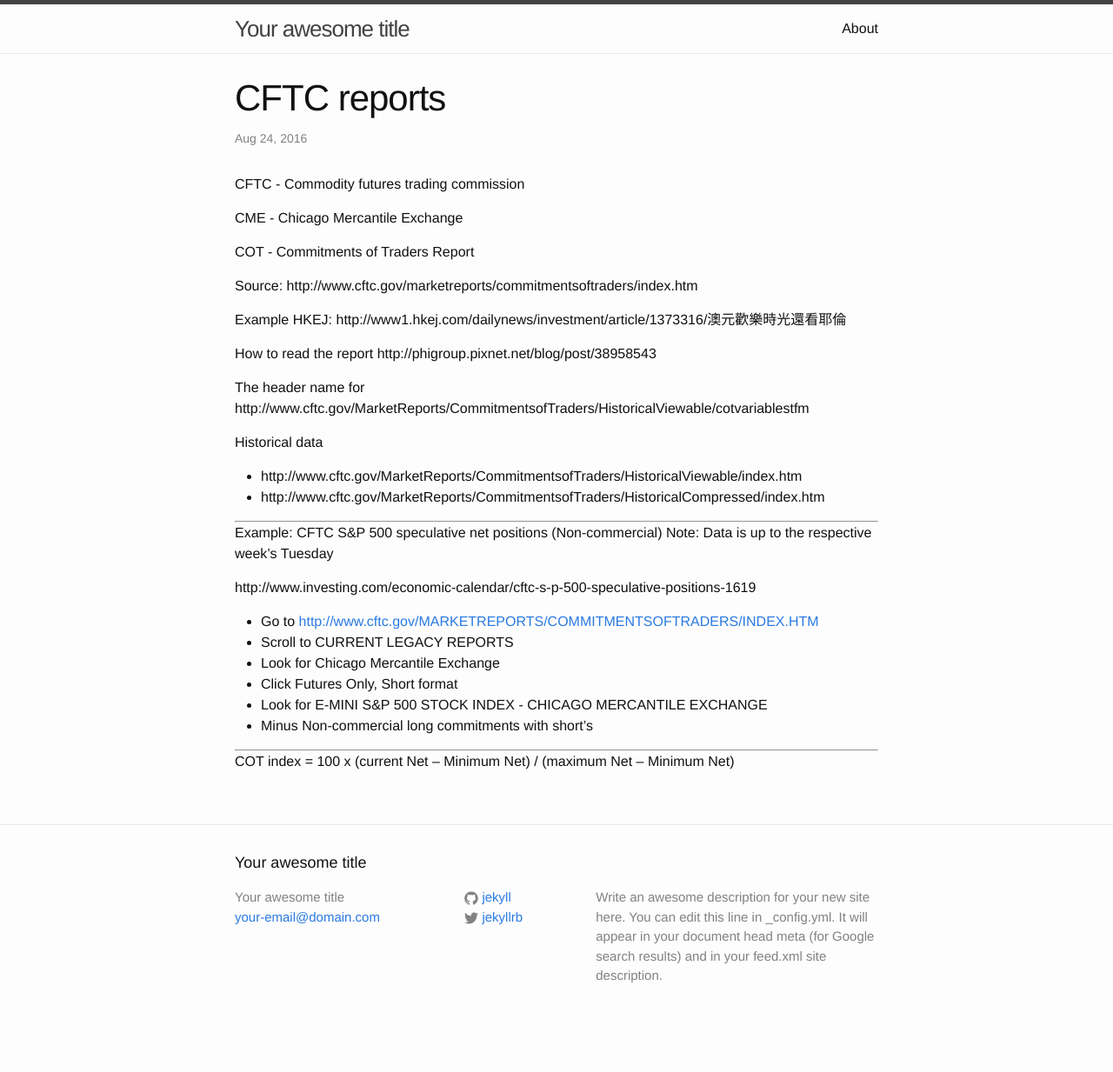
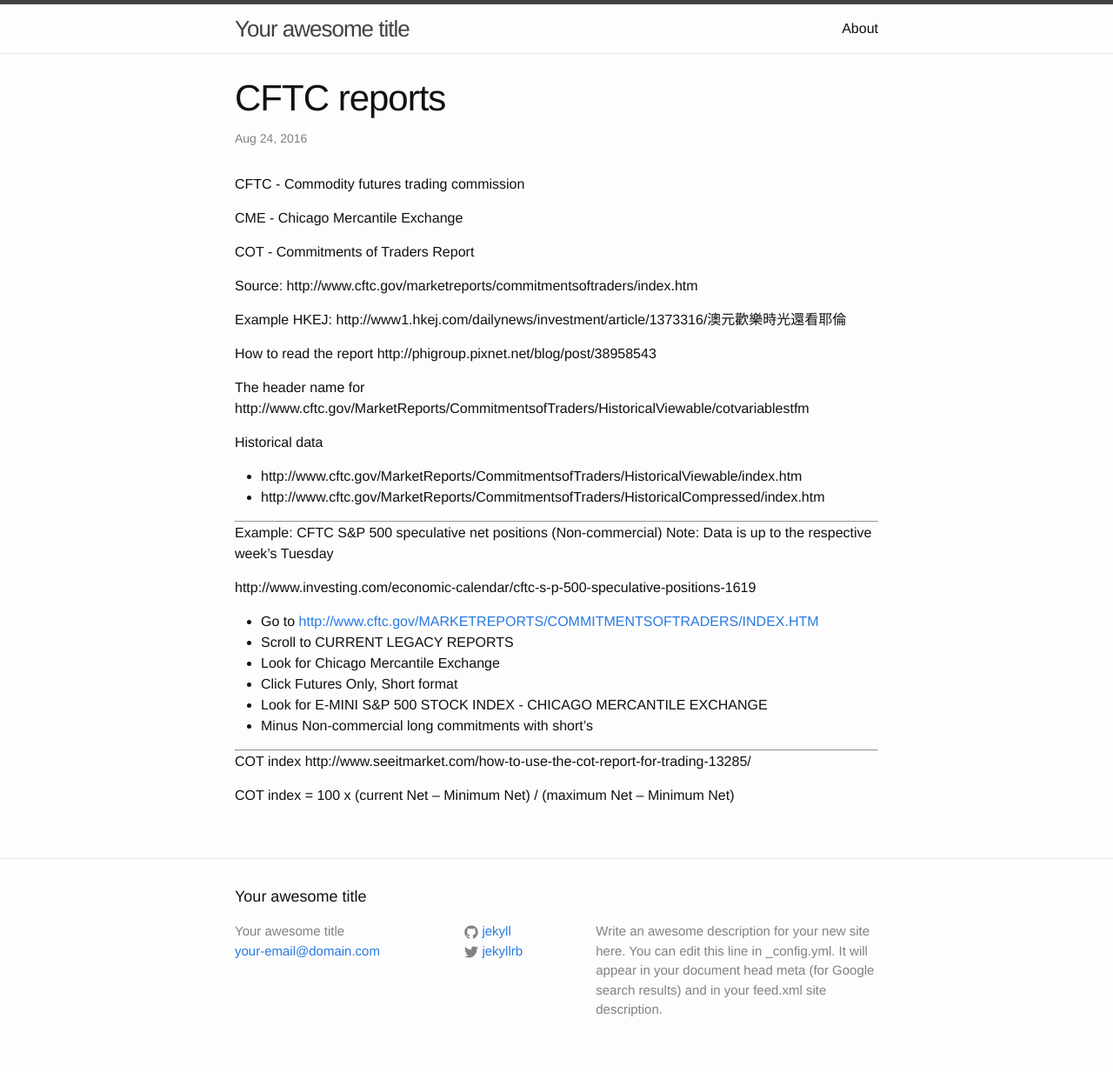
Before and after one commit to kitomicms/blog, a Jekyll site: the page built from _posts/2016-08-24-cftc-reports.md, in a window 1280 px wide. Shown: the whole page at 87% size. Built offline with Jekyll 4.4.1, drawn with Linux system fonts in a browser that asks for light colours; before the commit the page ends 1194 px from its top, so only the background shows below that.

Commit message:
Update 2016-08-24-cftc-reports.md

```diff
--- a/_posts/2016-08-24-cftc-reports.md
+++ b/_posts/2016-08-24-cftc-reports.md
@@ -44,4 +44,7 @@ http://www.investing.com/economic-calendar/cftc-s-p-500-speculative-positions-16
 
 ---
 
+COT index
+http://www.seeitmarket.com/how-to-use-the-cot-report-for-trading-13285/
+
 COT index = 100 x (current Net – Minimum Net) / (maximum Net – Minimum Net)
```
